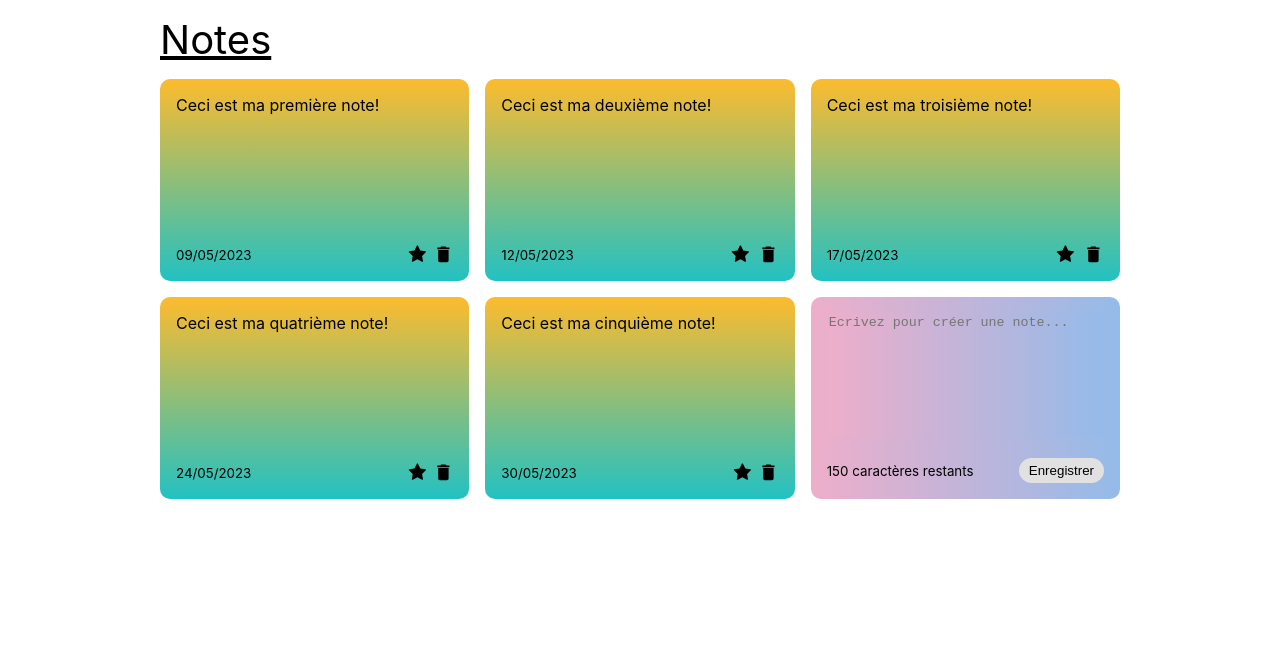
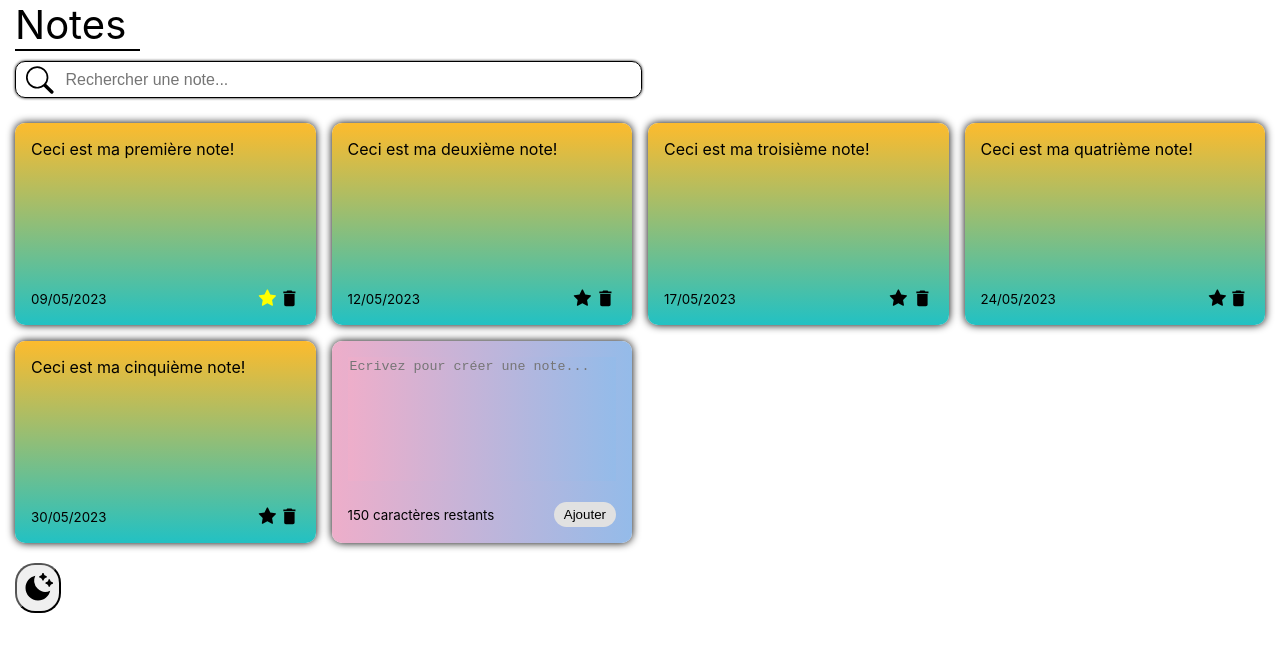
Before and after one commit to Radouane0/note-app, a React (Create React App) app: page / in a window 1280 px wide. Shown: the top 652 px of the page. Built offline with nearby package versions, Linux system fonts and the light colour scheme.

Commit message:
Mise en place d'une barre de recherche et d'un mode sombre

```diff
--- a/src/App.js
+++ b/src/App.js
@@ -1,6 +1,10 @@
 import NotesList from "./components/NotesList";
+import SearchBar from "./components/SearchBar";
 import { nanoid } from "nanoid"
 import { useEffect, useState } from 'react';
+import { RiMoonClearFill } from 'react-icons/ri'
+import { FaLightbulb } from 'react-icons/fa'
+import { BiNotepad } from 'react-icons/bi'
 
 const App = () =>  {
 
@@ -9,7 +13,7 @@ const App = () =>  {
           id: nanoid(),
           text: "Ceci est ma première note!",
           date: "09/05/2023",
-          isFavorite: false
+          isFavorite: true
         },
         {
           id: nanoid(),
@@ -66,15 +70,42 @@ const App = () =>  {
     setNotes(newNotes)
   }
 
+  const setFavorite = (id) => {
+    const newNotes = [...notes].map((note) => {
+      if (note.id !== id) {
+        return note;
+      }
+      return {
+        ...note,
+        isFavorite: !note.isFavorite
+      }
+    })
+
+    setNotes(newNotes)
+  }
+
+  const [isDarkMode, setIsDarkMode] = useState(false)
+
+  const toggleDarkMode = () => {
+    setIsDarkMode(!isDarkMode)
+  }
+
 
   return (
-    <div className="container">
-      <div className="title">Notes</div>
-      <NotesList
-      notes={notes}
-      handleAddNote={addNote}
-      handleDeleteNote={deleteNote}
-      />
+    <div className={`container ${isDarkMode ? 'dark' : ''}`}>
+      <div>
+        <div className="title">Notes <BiNotepad className="title-icon"/></div>
+        <SearchBar />
+        <NotesList
+        notes={notes}
+        handleAddNote={addNote}
+        handleDeleteNote={deleteNote}
+        handleSetFavorite={setFavorite}
+        />
+        <button onClick={toggleDarkMode} className="dark-mode-button">
+          {isDarkMode ? <FaLightbulb className="icon" />: <RiMoonClearFill className="icon" />}
+        </button>
+      </div>
     </div>
   );
 }
--- a/src/components/AddNote.js
+++ b/src/components/AddNote.js
@@ -29,7 +29,7 @@ const AddNote = ({ handleAddNote }) => {
                 ></textarea>
                 <div className="note-footer">
                     <small>{characterLimit - noteText.length} caractères restants</small>
-                    <button className="save" onClick={handleSaveClick}>Enregistrer</button>
+                    <button className="save" onClick={handleSaveClick}>Ajouter</button>
                 </div>
         </div>
     );
--- a/src/components/Note.js
+++ b/src/components/Note.js
@@ -3,7 +3,7 @@ import { MdDelete } from 'react-icons/md'
 import { AiFillStar } from 'react-icons/ai'
 
 
-const Note = ({ id, text, date, handleDeleteNote}) => {
+const Note = ({ id, text, date, handleDeleteNote, isFavorite, handleSetFavorite}) => {
 
     return (
         <div className='note'>
@@ -11,8 +11,10 @@ const Note = ({ id, text, date, handleDeleteNote}) => {
             <div className='note-footer'>
                 <small>{date}</small>
                 <AiFillStar
+                    style={{ color: isFavorite ? 'yellow' : 'black' }}
                     className='star-icon'
                     size='1.3em'
+                    onClick={() => handleSetFavorite(id)}
                     />
                 <MdDelete
                     className='delete-icon'
--- a/src/components/NotesList.js
+++ b/src/components/NotesList.js
@@ -1,15 +1,18 @@
 import Note from './Note'
 import AddNote from './AddNote';
 
-const NotesList = ({ notes, handleAddNote, handleDeleteNote }) => {
+const NotesList = ({ notes, handleAddNote, handleDeleteNote, handleSetFavorite }) => {
     return (
         <div className='notes-list'>
             {notes.map((note) => (
             <Note
+                key={note.id}
                 id={note.id}
                 text={note.text}
                 date={note.date}
+                isFavorite={note.isFavorite}
                 handleDeleteNote={handleDeleteNote}
+                handleSetFavorite={handleSetFavorite}
             />
         ))}
             <AddNote handleAddNote={handleAddNote}/>
--- /dev/null
+++ b/src/components/SearchBar.js
@@ -0,0 +1,20 @@
+import React from 'react';
+import { BsSearch } from 'react-icons/bs'
+
+const SearchBar = () => {
+
+    return (
+        <div className='search-bar'>
+            <BsSearch
+            className="search-icon"
+            />
+            <input
+                className="search-input"
+                type="text"
+                placeholder="Rechercher une note..."
+            />
+        </div>
+    );
+};
+
+export default SearchBar;
--- a/src/index.css
+++ b/src/index.css
@@ -13,18 +13,75 @@ code {
 }
 
 .container {
-    max-width: 960px;
     margin-right: auto;
     margin-left: auto;
     padding-right: 15px;
     padding-left: 15px;
+    background-color: #ffffff;
+    color: #000000;
+    height: 2000px;
+}
+
+.container.dark {
+    background-color: #1f1f1f;
+    color: #fff;
 }
 
 .title {
     font-size: 40px;
-    margin-top: 15px;
     margin-bottom: 15px;
-    text-decoration: underline;
+    border-bottom: 2px solid black;
+    margin-bottom: 10px;
+    width: 10%;
+    display: flex;
+    flex-direction: row;
+    align-items: center;
+}
+
+.title-icon {
+    margin-left: 15px;
+    color: #F8B195;
+}
+
+.dark .title {
+    border-bottom: 2px solid #ddd;
+}
+
+.search-bar {
+    margin-bottom: 25px;
+    border-radius: 10px;
+    border: 1px solid black;
+    width: 50%;
+    height: 35px;
+    display: flex;
+    align-items: center;
+    box-shadow: 0px 0px 3px black;
+}
+
+.dark .search-bar {
+    border: 1px solid #ddd;
+    box-shadow: 0px 0px 3px #ddd;
+}
+
+.search-icon {
+  font-size: 30px;
+  margin-left: 10px;
+}
+
+.search-input {
+    margin-left: 10px;
+    border: none;
+    width: 100%;
+    font-size: 16px;
+}
+
+.search-input:focus {
+    outline: none;
+}
+
+.dark .search-input {
+    background-color: #1f1f1f;
+    color: #ffffff;
 }
 
 .notes-list {
@@ -72,6 +129,7 @@ textarea:focus {
     justify-content: space-between;
     border-radius: 10px;
     white-space: pre-wrap;
+    box-shadow: 0 0 8px black;
 }
 
 .note-footer {
@@ -84,3 +142,14 @@ textarea:focus {
     margin-left: 150px;
     cursor: pointer;
 }
+
+.dark-mode-button {
+    margin-top: 20px;
+    font-size: 30px;
+    border-radius: 20px;
+    height: 50px;
+}
+
+.icon {
+    height: 44px;
+}
```
